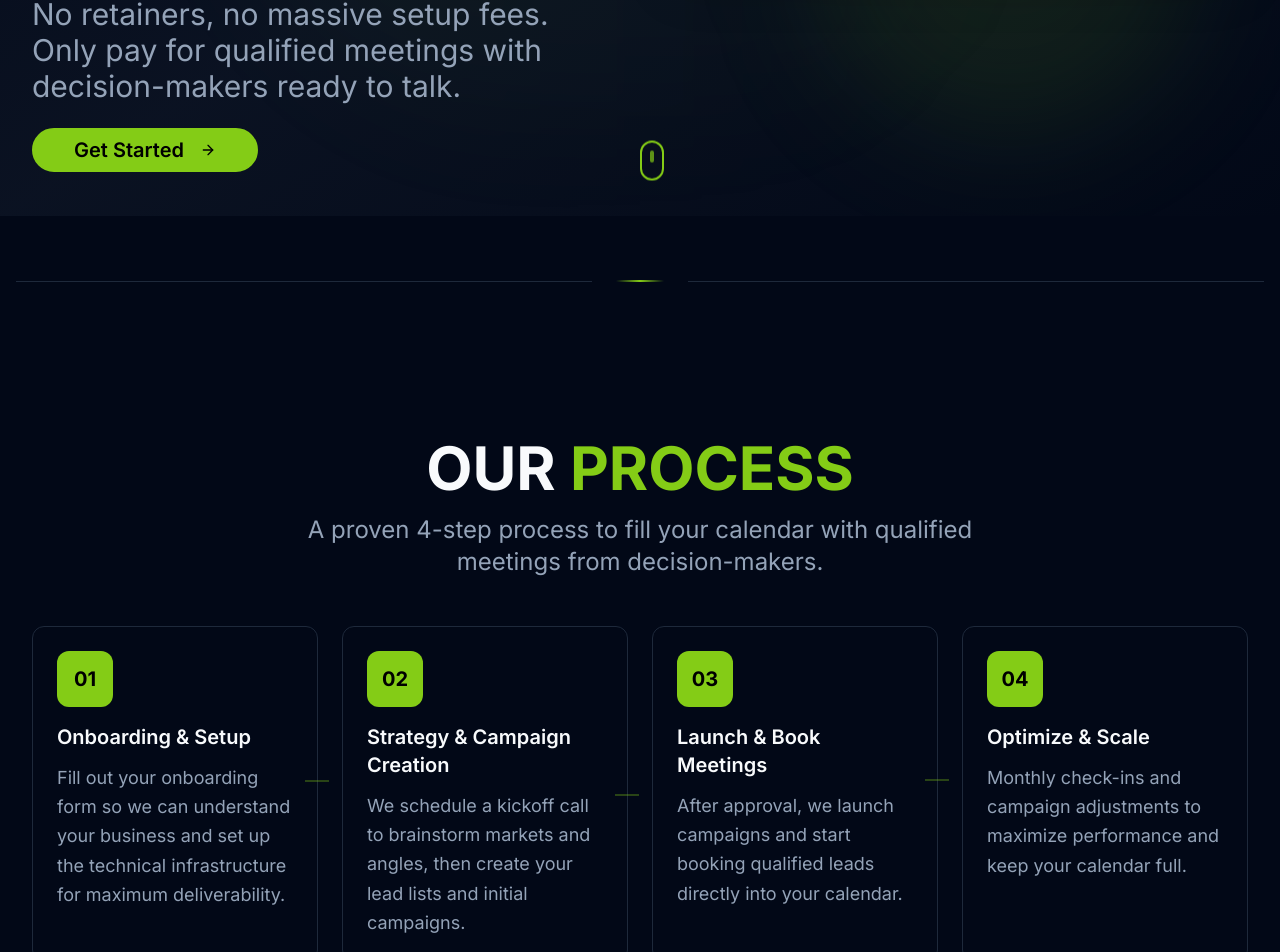
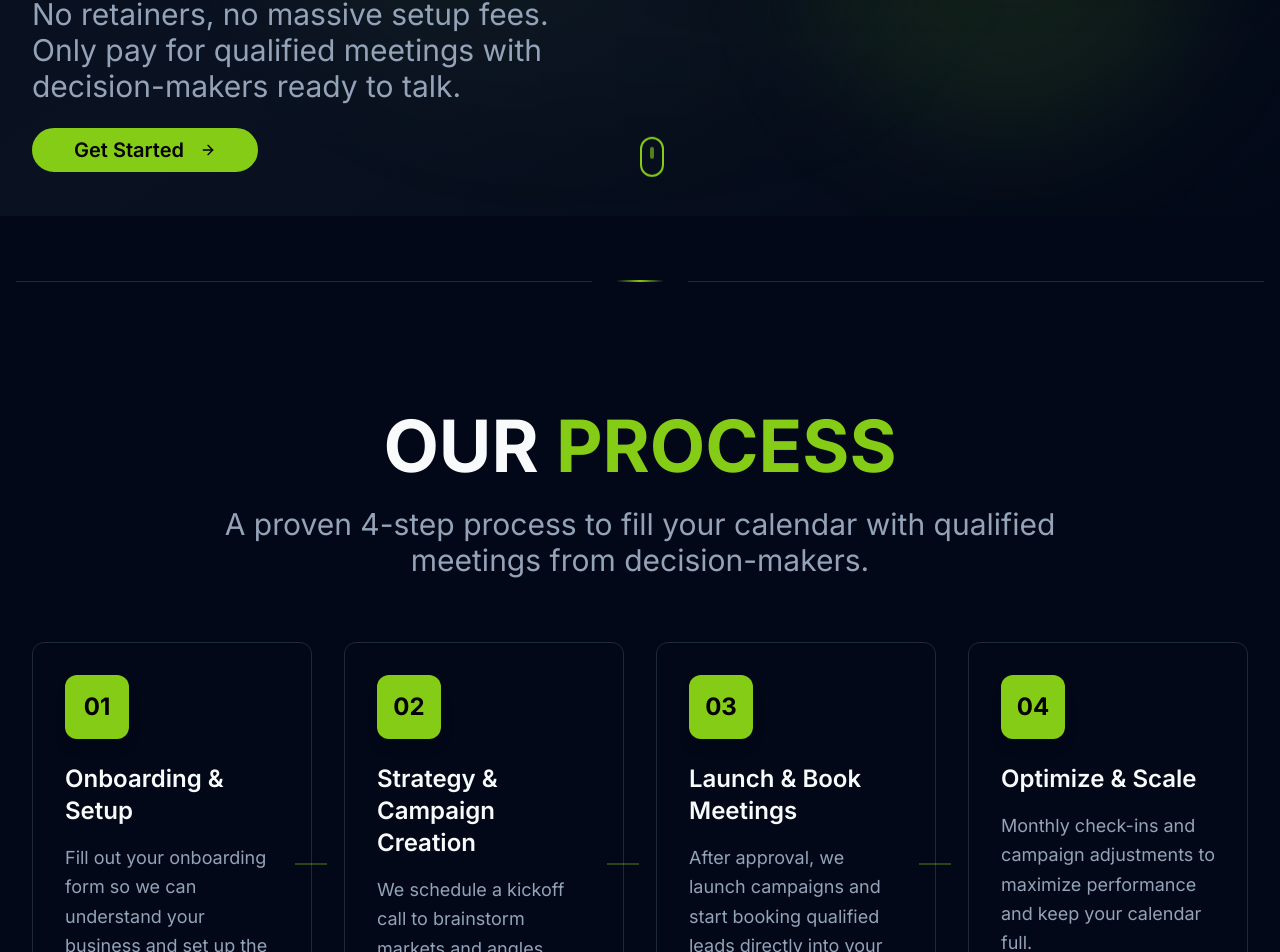
Before and after one commit to larsformo-maker/coldform-reimagined-flow, a React (Vite) app: page / in a window 1280 px wide. Shown: the part 584-1536 px from the top of the page. Built offline with nearby package versions, Linux system fonts and the light colour scheme.

Commit message:
Enhance process section
Increased the size and added animations to the elements in the process section.

```diff
--- a/src/components/ServicesSection.tsx
+++ b/src/components/ServicesSection.tsx
@@ -30,44 +30,57 @@ const ServicesSection = () => {
   return (
     <section id="process" className="min-h-screen flex items-center justify-center py-16 bg-background">
       <div className="max-w-7xl mx-auto px-4 sm:px-6 lg:px-8 w-full">
-        <div className="text-center mb-12">
-          <h2 className="text-5xl md:text-6xl font-bold text-foreground mb-4">
+        <div className="text-center mb-16">
+          <h2 className="text-6xl md:text-7xl font-bold text-foreground mb-6 animate-fade-in">
             OUR <span className="text-green-400">PROCESS</span>
           </h2>
-          <p className="text-2xl text-muted-foreground max-w-3xl mx-auto">
+          <p className="text-2xl md:text-3xl text-muted-foreground max-w-4xl mx-auto animate-fade-in">
             A proven 4-step process to fill your calendar with qualified meetings from decision-makers.
           </p>
         </div>
 
-        <div className="grid grid-cols-1 md:grid-cols-2 lg:grid-cols-4 gap-6 mb-12">
+        <div className="grid grid-cols-1 md:grid-cols-2 lg:grid-cols-4 gap-8 mb-16">
           {processSteps.map((step, index) => (
-            <Card key={index} className="group hover:shadow-2xl transition-all duration-300 border border-border bg-card hover:-translate-y-2">
-              <CardContent className="p-6 relative">
-                <div className="flex items-center mb-4">
-                  <div className="w-14 h-14 bg-green-400 text-black rounded-xl flex items-center justify-center font-bold text-xl mr-4">
+            <Card
+              key={index}
+              className="group hover:shadow-2xl transition-all duration-500 border border-border bg-card hover:-translate-y-4 hover:scale-105 cursor-pointer animate-fade-in min-h-[320px]"
+              style={{ animationDelay: `${index * 0.2}s` }}
+            >
+              <CardContent className="p-8 relative h-full flex flex-col">
+                <div className="flex items-center mb-6">
+                  <div className="w-16 h-16 bg-green-400 text-black rounded-xl flex items-center justify-center font-bold text-2xl mr-4 group-hover:scale-110 group-hover:rotate-3 transition-all duration-300 shadow-lg">
                     {step.step}
                   </div>
                 </div>
 
-                <h4 className="text-xl font-semibold text-foreground mb-3">
+                <h4 className="text-2xl font-semibold text-foreground mb-4 group-hover:text-green-400 transition-colors duration-300">
                   {step.title}
                 </h4>
 
-                <p className="text-muted-foreground leading-relaxed text-lg">
+                <p className="text-muted-foreground leading-relaxed text-lg flex-grow group-hover:text-foreground transition-colors duration-300">
                   {step.description}
                 </p>
 
+                {/* Animated border effect */}
+                <div className="absolute inset-0 rounded-lg bg-gradient-to-r from-green-400/20 to-primary/20 opacity-0 group-hover:opacity-100 transition-opacity duration-500 -z-10"></div>
+
                 {/* Step connector line */}
                 {index < processSteps.length - 1 && (
-                  <div className="hidden lg:block absolute top-1/2 -right-3 w-6 h-0.5 bg-green-400/30"></div>
+                  <div className="hidden lg:block absolute top-1/2 -right-4 w-8 h-0.5 bg-green-400/30 group-hover:bg-green-400 transition-colors duration-300"></div>
                 )}
+
+                {/* Floating animation on hover */}
+                <div className="absolute -top-2 -right-2 w-4 h-4 bg-green-400 rounded-full opacity-0 group-hover:opacity-100 group-hover:animate-float transition-all duration-300"></div>
               </CardContent>
             </Card>
           ))}
         </div>
 
         <div className="text-center">
-          <Button size="lg" className="bg-green-400 hover:bg-green-500 text-black font-semibold px-10 py-5 text-xl rounded-full">
+          <Button
+            size="lg"
+            className="bg-green-400 hover:bg-green-500 text-black font-semibold px-12 py-6 text-2xl rounded-full hover:scale-110 transition-all duration-300 shadow-xl hover:shadow-2xl animate-fade-in"
+          >
             Get Started
           </Button>
         </div>
--- a/tailwind.config.ts
+++ b/tailwind.config.ts
@@ -126,6 +126,14 @@ export default {
 					'50%': {
 						transform: 'translateY(-10px)'
 					}
+				},
+				'pulse-glow': {
+					'0%, 100%': {
+						boxShadow: '0 0 20px rgba(132, 204, 22, 0.3)'
+					},
+					'50%': {
+						boxShadow: '0 0 30px rgba(132, 204, 22, 0.6)'
+					}
 				}
 			},
 			animation: {
@@ -133,7 +141,8 @@ export default {
 				'accordion-up': 'accordion-up 0.2s ease-out',
 				'fade-in': 'fade-in 0.6s ease-out',
 				'slide-in-left': 'slide-in-left 0.6s ease-out',
-				'float': 'float 3s ease-in-out infinite'
+				'float': 'float 3s ease-in-out infinite',
+				'pulse-glow': 'pulse-glow 2s ease-in-out infinite'
 			}
 		}
 	},
```
